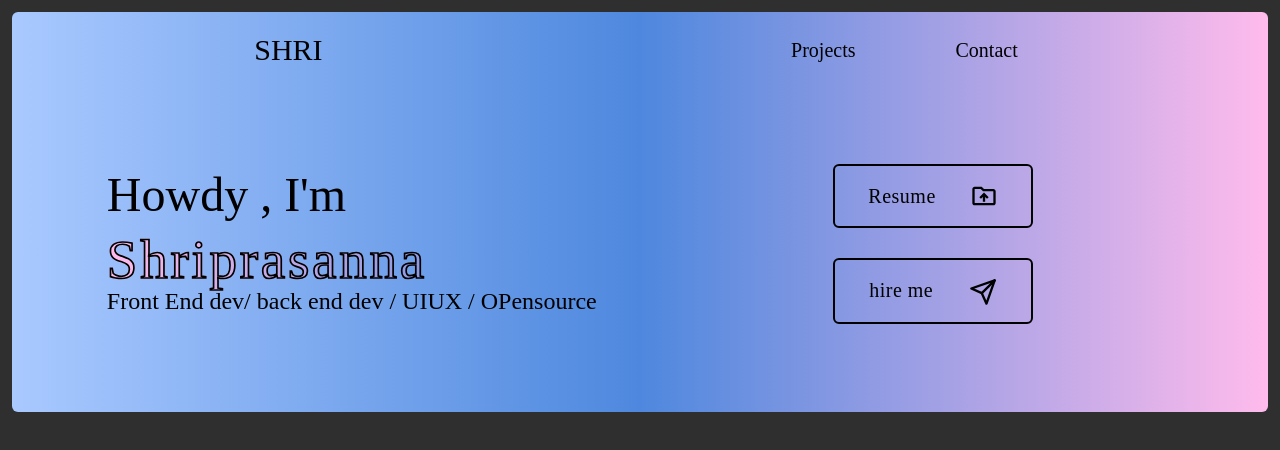
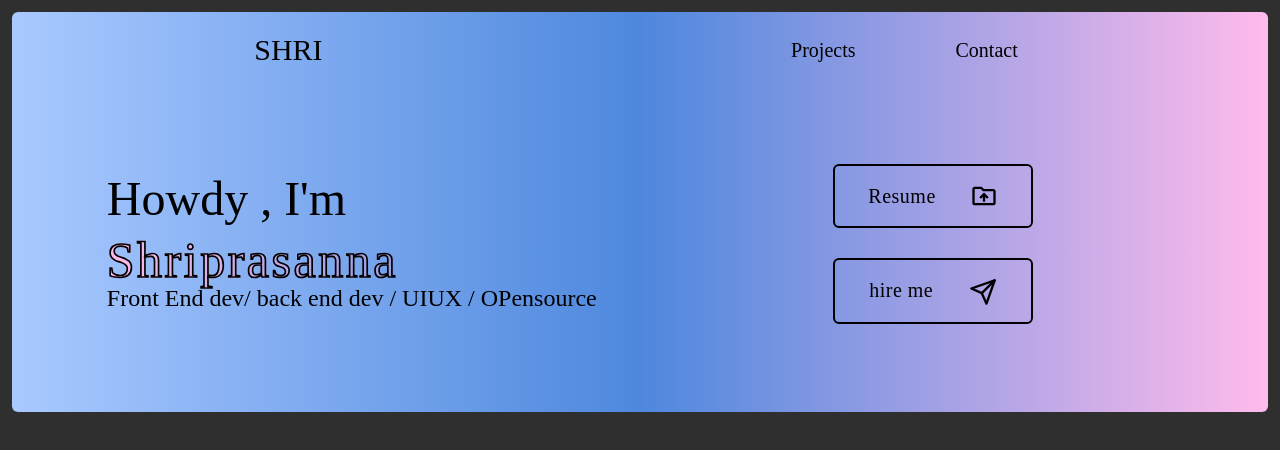
Before and after one commit to shrix1/protfolio-app, a Next.js app: page / in a window 1280 px wide. Shown: the top 450 px of the page. Built offline with nearby package versions, Linux system fonts and the light colour scheme; a web font is replaced by a local one.

Commit message:
header ui done

```diff
--- a/app/HeaderContent.tsx
+++ b/app/HeaderContent.tsx
@@ -8,13 +8,13 @@ const HeaderContent = () => {
     <main className="md:flex justify-center items-center">
       <section
         className="h-[320px] flex flex-col md:flex-row justify-between
-       items-center p-8 md:w-[90%]"
+       items-center p-8 md:w-[90%] "
       >
         {/* name */}
         <div className="">
           <h1 className="text-[28px] md:text-5xl ">Howdy , I'm </h1>
           <h1
-            className="text-[29px] tracking-wider md:text-[55px] "
+            className="text-[29px] tracking-wider md:text-[50px] "
             id="stroke"
           >
             Shriprasanna
@@ -26,7 +26,7 @@ const HeaderContent = () => {
         </div>
 
         {/* btn */}
-        <div className="flex w-[340px] justify-between md:flex-col h-[160px]">
+        <div className="flex w-[340px] justify-between md:flex-col md:h-[160px]">
           <Link href="#">
             <button
               className="w-[155px] md:w-[200px] border-2 border-black p-2 md:p-4 rounded-md
```
